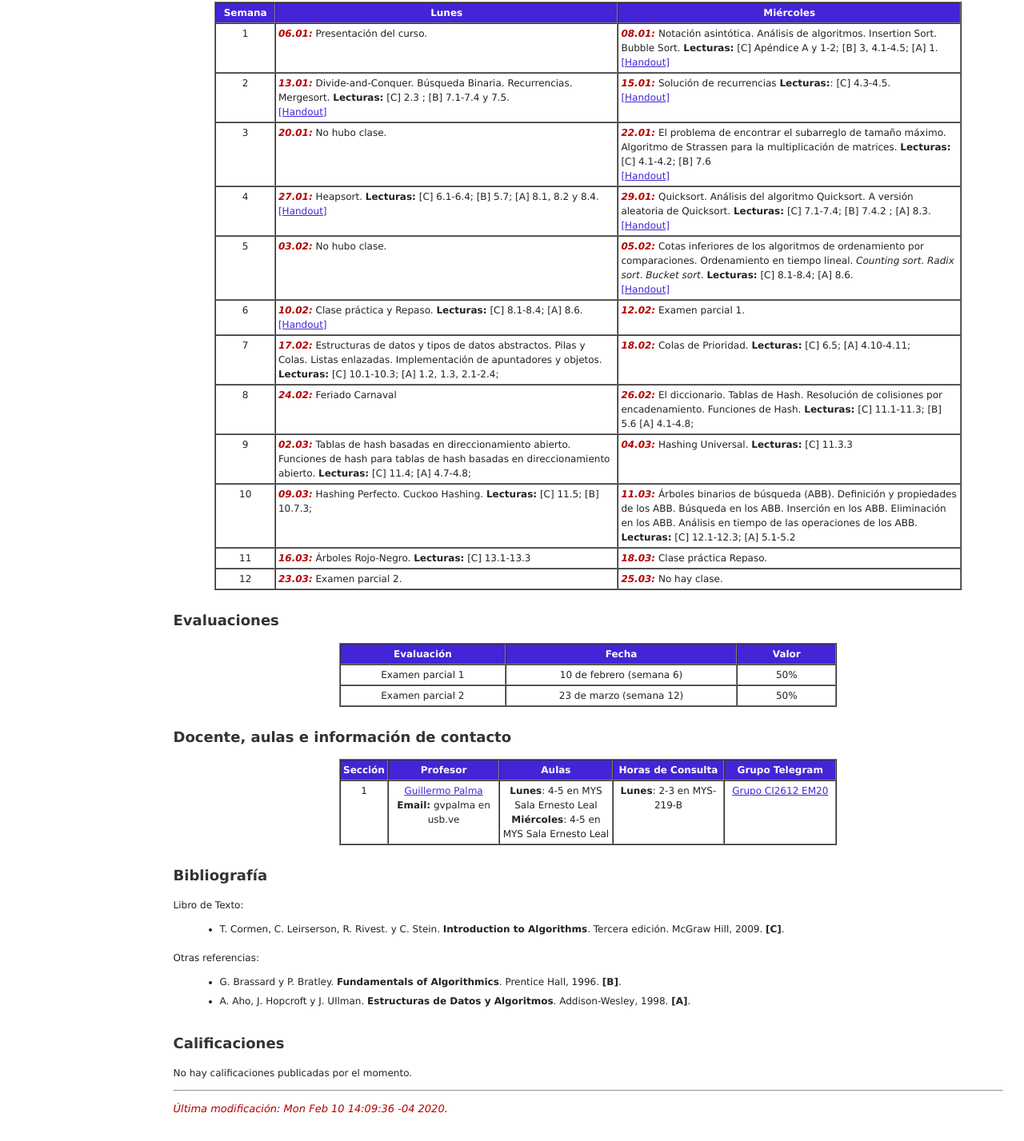
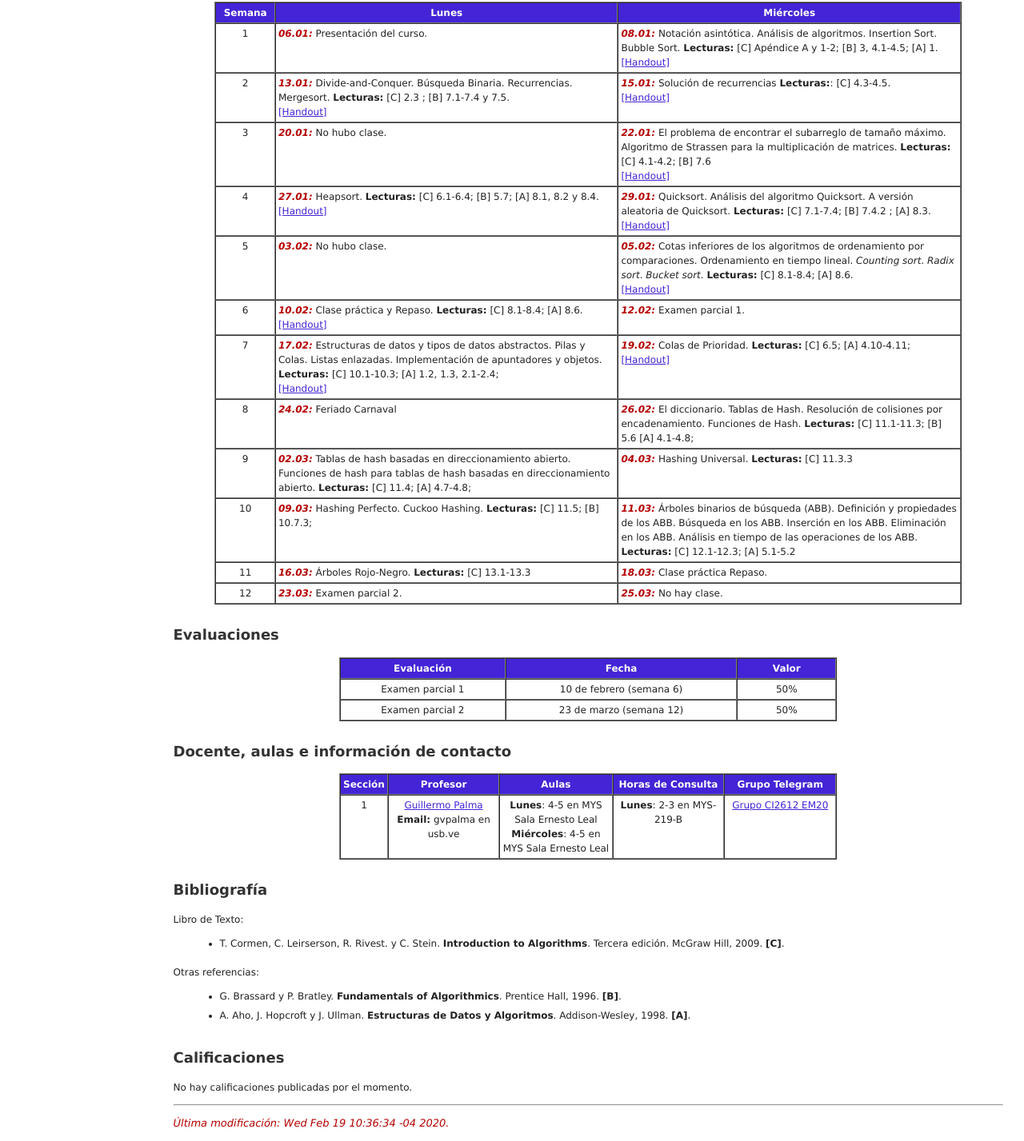
Before and after one commit to gpalma/gpalma.github.io, a plain HTML site: page courses/ci2612em20/index.html in a window 1280 px wide. Shown: the part 460-1887 px from the top of the page at 80% size. Drawn offline with Linux system fonts and the light colour scheme.

Commit message:
Added handouts

```diff
--- a/courses/ci2612em20/index.html
+++ b/courses/ci2612em20/index.html
@@ -195,12 +195,14 @@ Presentación del curso.
     Listas enlazadas.
     Implementación de apuntadores y objetos.
     <b>Lecturas:</b> [C] 10.1-10.3; [A] 1.2, 1.3, 2.1-2.4;
+      <br> <a href="tad_cola_pila_handout.pdf">[Handout]</a>
   </td>
 
   <td>
-    <b><i><font color="#b40000">18.02:</font></i></b>
+    <b><i><font color="#b40000">19.02:</font></i></b>
     Colas de Prioridad.
     <b>Lecturas:</b> [C] 6.5; [A] 4.10-4.11;
+     <br> <a href="colas_de_prioridad_handout.pdf">[Handout]</a>
   </td>
 </tr>
 
@@ -383,7 +385,7 @@ No hay calificaciones publicadas por el momento.
 <p>
   <FONT size=2 color="#b40000"><i>
       <!-- hhmts start -->
-      &Uacute;ltima modificaci&oacute;n: Mon Feb 10 14:09:36 -04 2020.
+      &Uacute;ltima modificaci&oacute;n: Wed Feb 19 10:36:34 -04 2020.
       <!-- hhmts end -->
   </i></FONT>
 </p>
```
Also changed, not shown: 2 other files.
